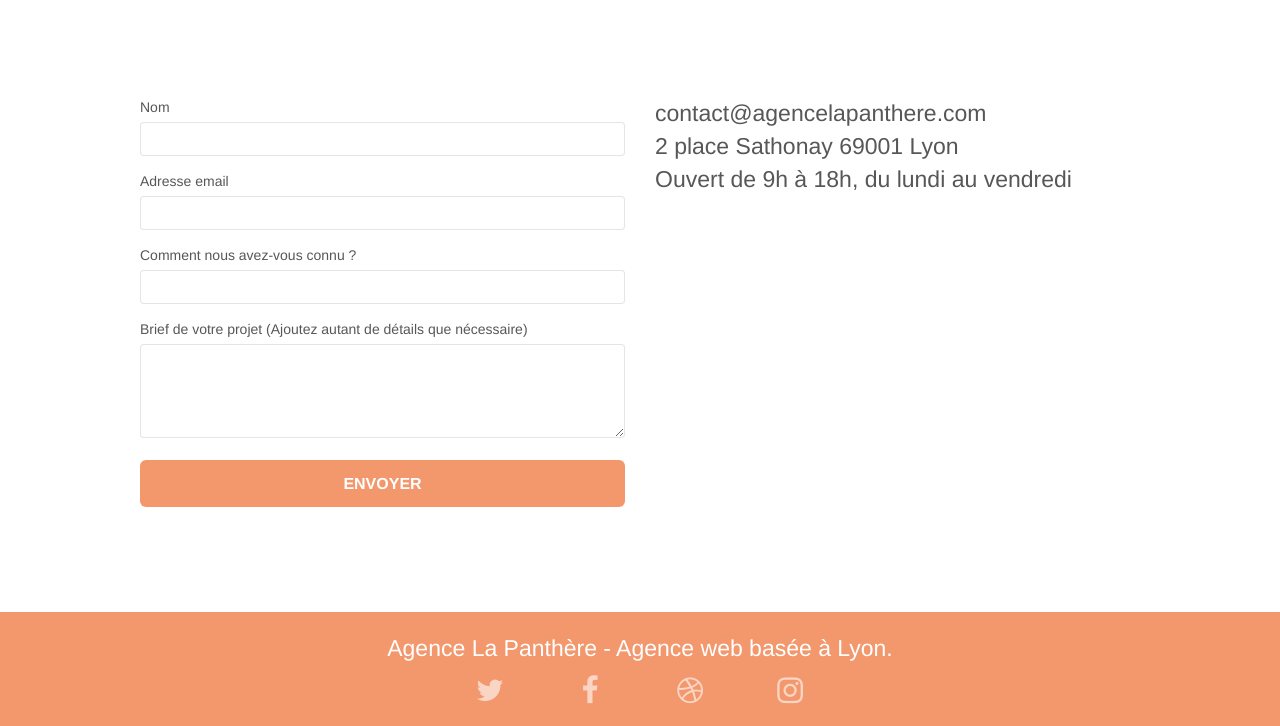
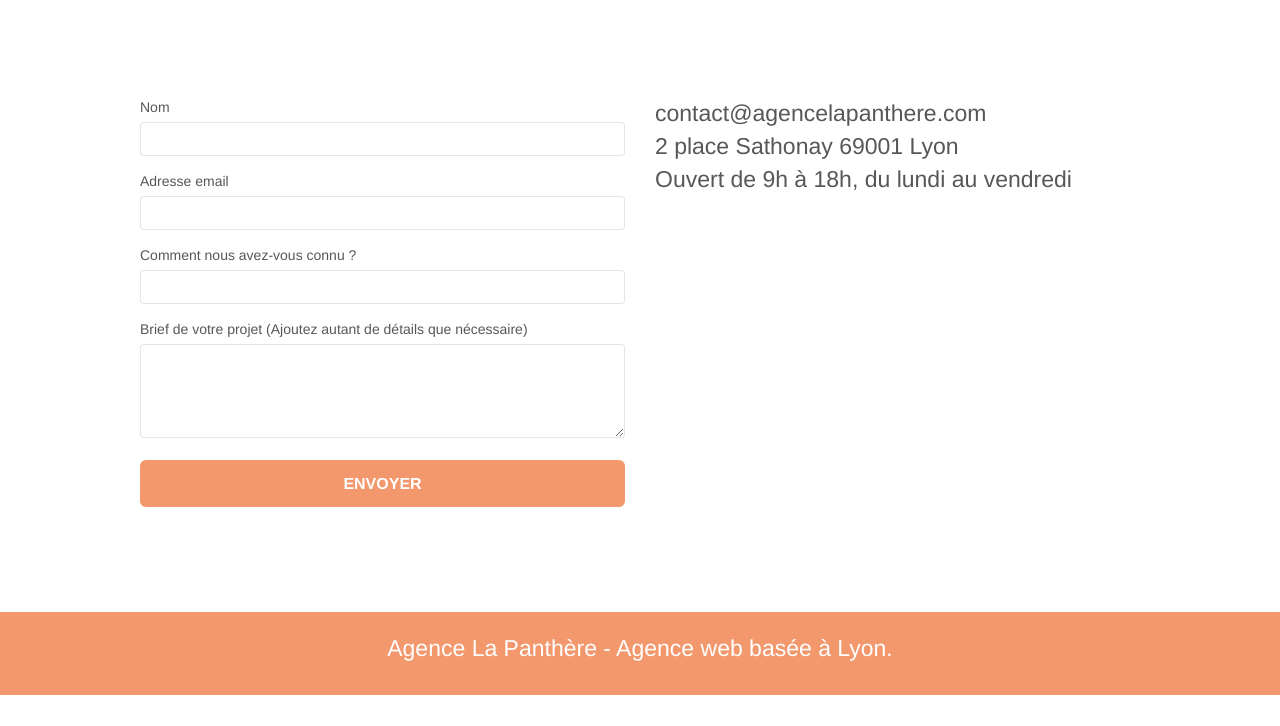
Before and after one commit to Damien-JAQUANIELLO/Optimisez-un-site-web-existant, a plain HTML site: page page2.html in a window 1280 px wide. Shown: the part 569-1295 px from the top of the page. After the commit the page ends 1264 px from the top, so only its background shows below. Drawn offline with nearby package versions, Linux system fonts and the light colour scheme; files that its build step writes are made by us from their sources; a script that the page names is missing.

Commit message:
supression lien inutile

```diff
--- a/page2.html
+++ b/page2.html
@@ -132,27 +132,14 @@
 				<p class="text-center white">
 					Agence La Panthère - Agence web basée à Lyon.<br>
 				</p>
-				<div class="row row-no-gutters social">
-					<div class="col-sm-3">
-						<div class="text-center">
-							<a class="social" href="index.html"><span class="fa fa-twitter icon-md"></span></a>
-						</div>
-					</div>
-					<div class="col-sm-3">
-						<div class="text-center">
-							<a class="social" href="index.html"><span class="fa fa-facebook icon-md"></span></a>
-						</div>
-					</div>
-					<div class="col-sm-3">
-						<div class="text-center">
-							<a class="social" href="index.html"><span class="fa fa-dribbble icon-md"></span></a>
-						</div>
-					</div>
-					<div class="col-sm-3">
-						<div class="text-center">
-							<a class="social" href="index.html"><span class="fa fa-instagram icon-md"></span></a>
-						</div>
-					</div>
+
+
+
+
+
+
+
+
 				</div>
 			</div>
 		</div>
```
